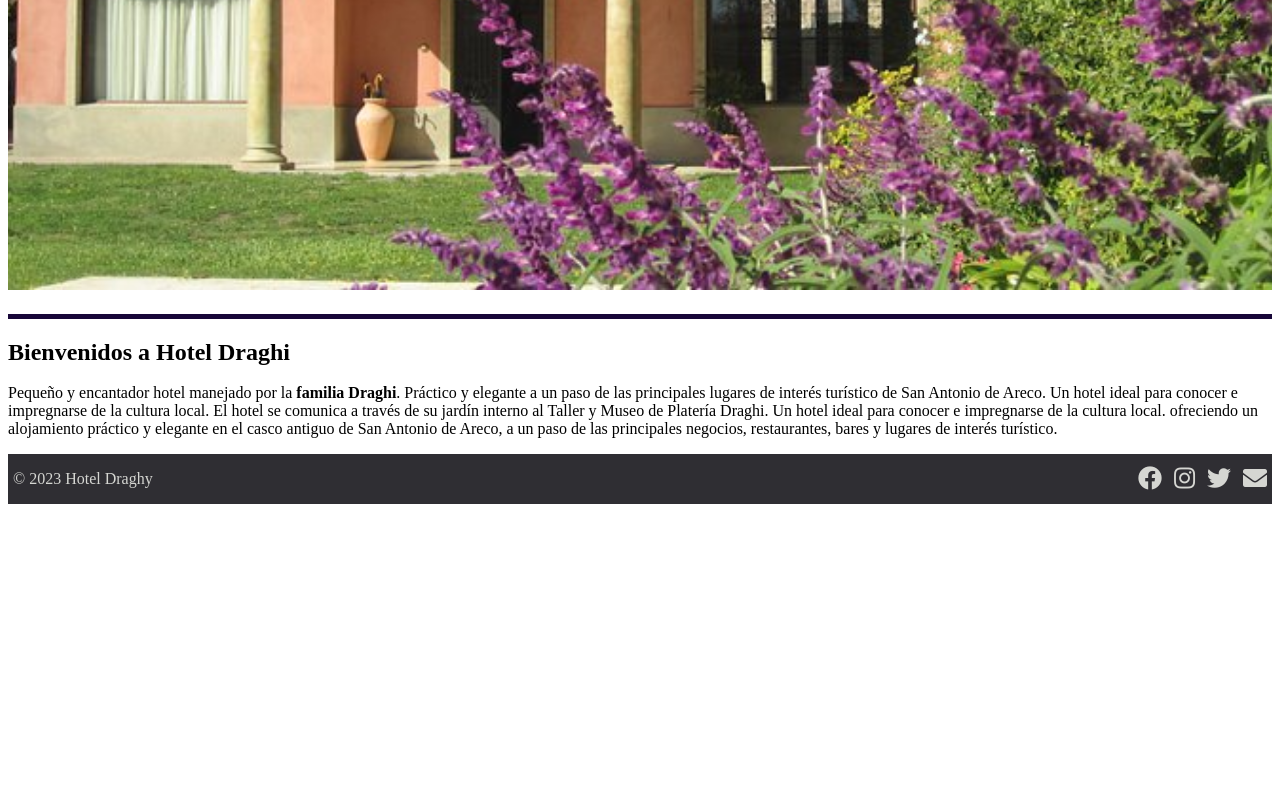
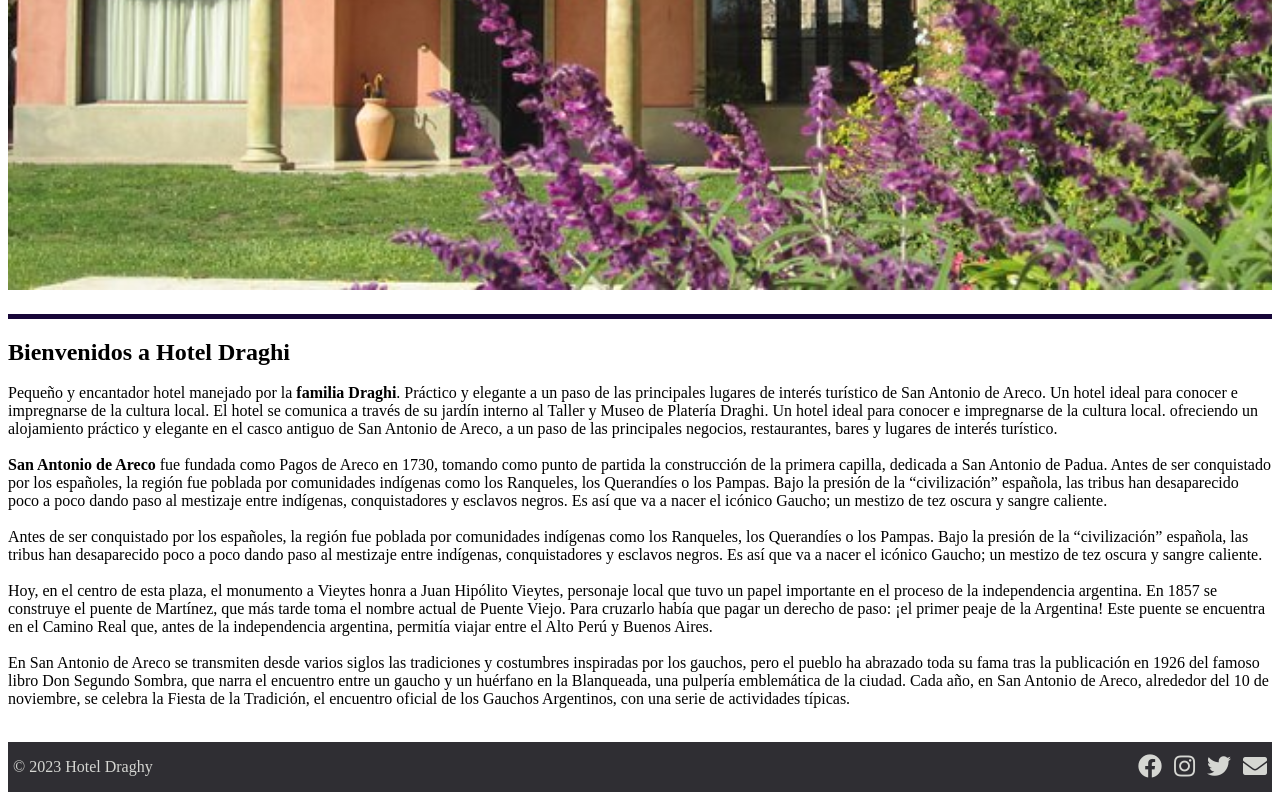
Before and after one commit to juli4nm/Grupo13_CodoACodo, a plain HTML site: page Proyecto_TP/index.html in a window 1280 px wide. Shown: the part 712-1512 px from the top of the page. Before the commit the page ends 1224 px from the top, so only its background shows below. Drawn offline with Linux system fonts and the light colour scheme.

Commit message:
actualizacion

```diff
--- a/Proyecto_TP/css/estilos_cancelacion.css
+++ b/Proyecto_TP/css/estilos_cancelacion.css
@@ -185,4 +185,5 @@ input[type="submit"]:hover {
     justify-content: center;
     margin-bottom: 40px;
     margin-top: 20px;
+
 }
--- a/Proyecto_TP/css/estilos_contacto.css
+++ b/Proyecto_TP/css/estilos_contacto.css
@@ -291,6 +291,9 @@ form {
     transition: all .3s;
 }
 
+
+
+
 /* ------------------------------------------------- */
 /* Estilos al icono de Desplazarse-hacia-Arriba */
 /* ------------------------------------------------- */
--- a/Proyecto_TP/css/estilos_reserva.css
+++ b/Proyecto_TP/css/estilos_reserva.css
@@ -124,11 +124,6 @@ border-radius: 5px;
 
 
 
-
-
-
-
-
 /* ---------------------------------------- */
 /* Estilos de footer */
 /* ------------------------------------------ */
--- a/Proyecto_TP/index.html
+++ b/Proyecto_TP/index.html
@@ -62,7 +62,17 @@
                 <div class="contenedor-p4">
                     <p>Pequeño y encantador hotel manejado por la <b>familia Draghi</b>. Práctico y elegante a un paso de las
                         principales lugares de interés turístico de San Antonio de Areco. Un hotel ideal para conocer e
-                        impregnarse de la cultura local. El hotel se comunica a través de su jardín interno al Taller y Museo de Platería Draghi. Un hotel ideal para conocer e impregnarse de la cultura local. ofreciendo un alojamiento práctico y elegante en el casco antiguo de San Antonio de Areco, a un paso de las principales negocios, restaurantes, bares y lugares de interés turístico.</p>
+                        impregnarse de la cultura local. El hotel se comunica a través de su jardín interno al Taller y Museo de Platería Draghi. Un hotel ideal para conocer e impregnarse de la cultura local. ofreciendo un alojamiento práctico y elegante en el casco antiguo de San Antonio de Areco, a un paso de las principales negocios, restaurantes, bares y lugares de interés turístico. <br><br> <b>San Antonio de Areco</b> fue fundada como Pagos de Areco en 1730, tomando como punto de partida la construcción de la primera capilla, dedicada a San Antonio de Padua. Antes de ser conquistado por los españoles, la región fue poblada por comunidades indígenas como los Ranqueles, los Querandíes o los Pampas. Bajo la presión de la “civilización” española, las tribus han desaparecido poco a poco dando paso al mestizaje entre indígenas, conquistadores y esclavos negros. Es así que va a nacer el icónico Gaucho; un mestizo de tez oscura y sangre caliente. <br><br>Antes de ser conquistado por los españoles, la región fue poblada por comunidades indígenas como los Ranqueles,
+                        los Querandíes o los Pampas. Bajo la presión de la “civilización” española, las tribus han desaparecido poco a poco
+                        dando paso al mestizaje entre indígenas, conquistadores y esclavos negros. Es así que va a nacer el icónico Gaucho;
+                        un mestizo de tez oscura y sangre caliente.
+                        <br><br>Hoy, en el centro de esta plaza, el monumento a Vieytes honra a Juan Hipólito Vieytes, personaje local que tuvo un papel importante en el proceso de la independencia argentina.
+                        En 1857 se construye el puente de Martínez, que más tarde toma el nombre actual de Puente Viejo. Para cruzarlo había que pagar un derecho de paso: ¡el primer peaje de la Argentina! Este puente se encuentra en el Camino Real que, antes de la independencia argentina, permitía viajar entre el Alto Perú y Buenos Aires.
+                        <br><br>En San Antonio de Areco se transmiten desde varios siglos las tradiciones y costumbres inspiradas por los gauchos, pero el pueblo ha abrazado toda su fama tras la publicación en 1926 del famoso libro Don Segundo Sombra, que narra el encuentro entre un gaucho y un huérfano en la Blanqueada, una pulpería emblemática de la ciudad.
+                        Cada año, en San Antonio de Areco, alrededor del 10 de noviembre, se celebra la Fiesta de la Tradición, el encuentro oficial de los Gauchos Argentinos, con una serie de actividades típicas. <br><br>
+
+
+                    </p>
 
                 </div>
 
```
